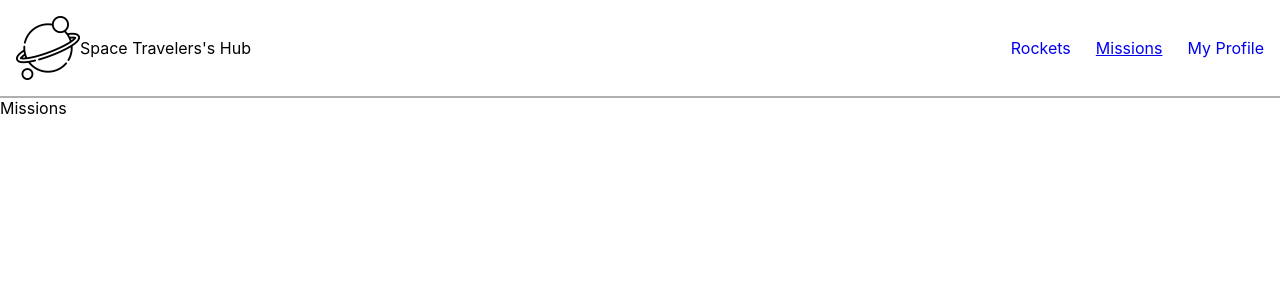
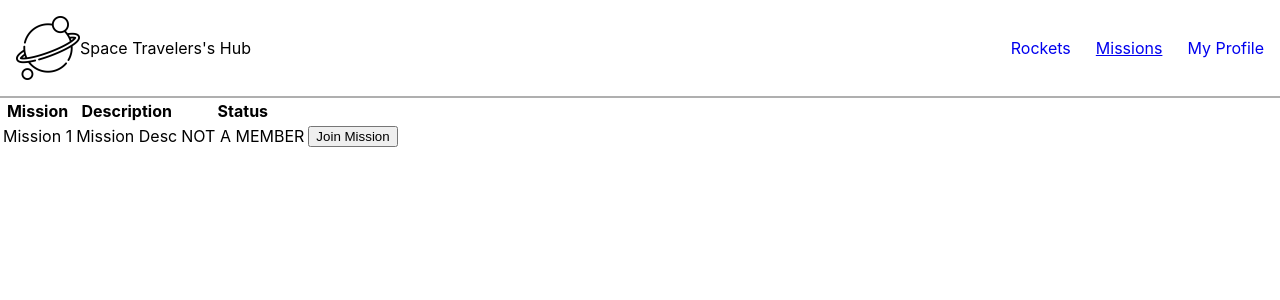
Before and after one commit to anas599/space-travelers-hub, a React (Create React App) app: page /missions in a window 1280 px wide. Shown: the top 300 px of the page. Built offline with nearby package versions, Linux system fonts and the light colour scheme.

Commit message:
Add content for the Missions page.

```diff
--- a/src/pages/Missions.jsx
+++ b/src/pages/Missions.jsx
@@ -1,7 +1,28 @@
 import React from 'react';
+import SingleMission from '../components/SingleMission';
 
-const Missions = () => (
-  <div>Missions</div>
-);
-
+const Missions = () => {
+  const missions = [
+    {
+      id: 1,
+      missionName: 'Mission 1',
+      description: 'Mission Desc',
+    },
+  ];
+  return (
+    <section className="missionContainer">
+      <table className="missions">
+        <tr>
+          <th>Mission</th>
+          <th>Description</th>
+          <th>Status</th>
+          <th> </th>
+        </tr>
+        {missions.map((mission) => (
+          <SingleMission key={mission.id} mission={mission} />
+        ))}
+      </table>
+    </section>
+  );
+};
 export default Missions;
```
